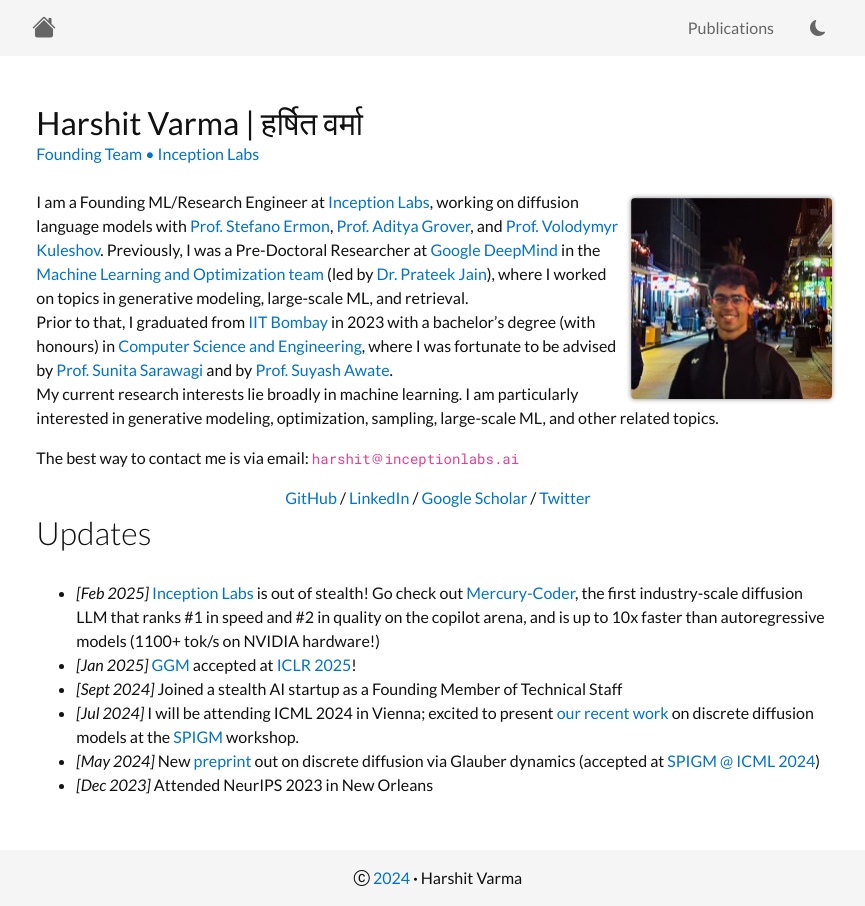
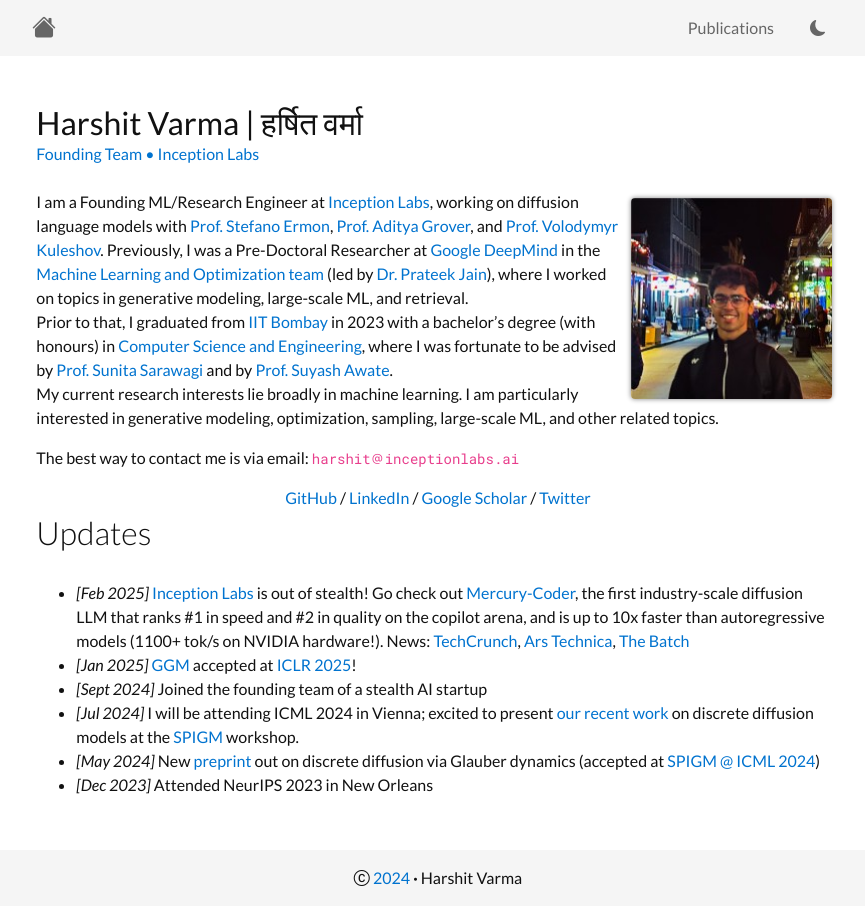
Before and after one commit to hrshtv/hrshtv.github.io, a Jekyll site: the page built from index.html, in a window 1280 px wide. Shown: the whole page, without its empty margins (202-1067 px from the left). Built offline with Jekyll 4.4.1, drawn with Linux system fonts in a browser that asks for light colours; nearby versions of some CDN libraries.

Commit message:
Update updates.md

```diff
--- a/_includes/updates.md
+++ b/_includes/updates.md
@@ -1,6 +1,6 @@
-- *[Feb 2025]* [Inception Labs](https://www.inceptionlabs.ai/) is out of stealth! Go check out [Mercury-Coder](https://chat.inceptionlabs.ai/), the first industry-scale diffusion LLM that ranks #1 in speed and #2 in quality on the copilot arena, and is up to 10x faster than autoregressive models (1100+ tok/s on NVIDIA hardware!)
+- *[Feb 2025]* [Inception Labs](https://www.inceptionlabs.ai/) is out of stealth! Go check out [Mercury-Coder](https://chat.inceptionlabs.ai/), the first industry-scale diffusion LLM that ranks #1 in speed and #2 in quality on the copilot arena, and is up to 10x faster than autoregressive models (1100+ tok/s on NVIDIA hardware!). News: [TechCrunch](https://techcrunch.com/2025/02/26/inception-emerges-from-stealth-with-a-new-type-of-ai-model/), [Ars Technica](https://arstechnica.com/ai/2025/02/new-ai-text-diffusion-models-break-speed-barriers-by-pulling-words-from-noise/), [The Batch](https://www.deeplearning.ai/the-batch/mercury-coder-may-be-the-first-commercially-available-language-diffusion-model/)
 - *[Jan 2025]* [GGM](https://arxiv.org/abs/2405.17035) accepted at [ICLR 2025](https://iclr.cc/)!
-- *[Sept 2024]* Joined a stealth AI startup as a Founding Member of Technical Staff
+- *[Sept 2024]* Joined the founding team of a stealth AI startup
 - *[Jul 2024]* I will be attending ICML 2024 in Vienna; excited to present [our recent work](https://arxiv.org/abs/2405.17035) on discrete diffusion models at the [SPIGM](https://spigmworkshop2024.github.io/) workshop.
 - *[May 2024]* New [preprint](https://arxiv.org/abs/2405.17035) out on discrete diffusion via Glauber dynamics (accepted at [SPIGM @ ICML 2024](https://spigmworkshop2024.github.io/))
 - *[Dec 2023]* Attended NeurIPS 2023 in New Orleans
```
